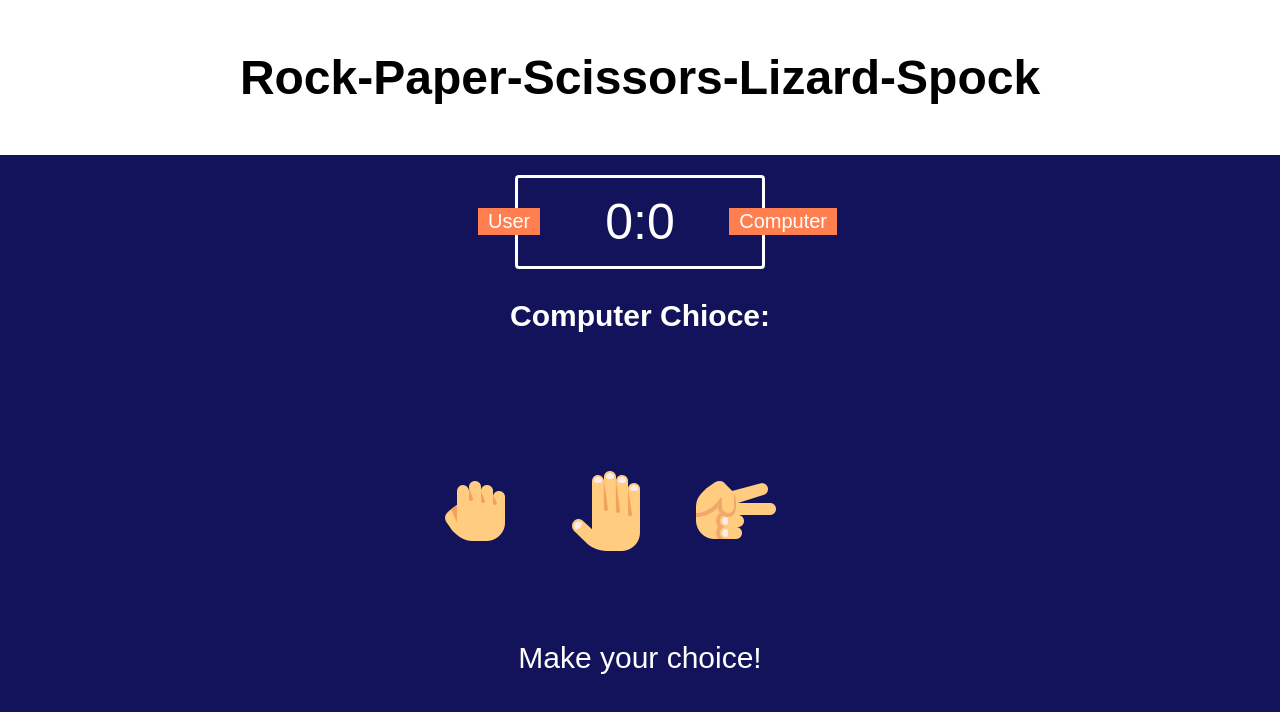
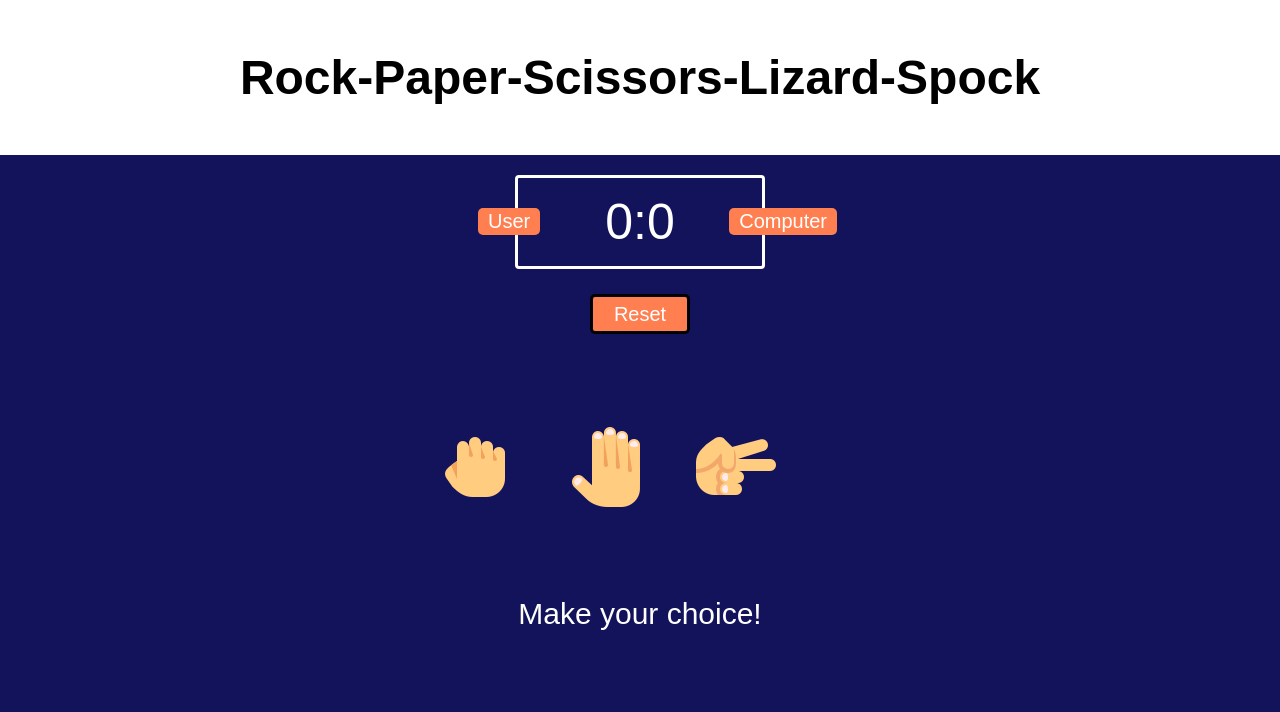
Before and after one commit to 830503/rock-paper-scissors-lizard-spock, a plain HTML site: page index.html in a window 1280 px wide. Drawn offline with Linux system fonts and the light colour scheme.

Commit message:
added all functions

```diff
--- a/index.html
+++ b/index.html
@@ -16,11 +16,12 @@
         <div id="computer-label" class="badge">Computer</div>
         <span id="user-score">0</span>:<span id="computer-score">0</span>
     </div>
+    <div class="reset-container">
+        <button id="reset" class="reset">Reset</button>
+    </div>
+
     <div class="result">
         <h1><span id="result">  </span></h1>
-    </div>
-    <div class="computer-choice">
-        <h3>Computer Chioce: <span id="computer-choice"></span></h3>
     </div>
     <div class="choices">
         <div class="choice" id="rock">
@@ -45,9 +46,6 @@
         </div>
     </div>
     <p>Make your choice!<span id="user-choice"></span></p>
-
-
-
     <script src="script.js"></script>
 </body>
 </html>
--- a/script.js
+++ b/script.js
@@ -4,10 +4,9 @@ const userScoreDisplay = document.getElementById("user-score");
 const computerScoreDisplay = document.getElementById("computer-score");
 const scoreBoard = document.querySelector(".score-board");
 
-const computerChoiceDisplay = document.getElementById("computer-choice");
-const userChoiceDisplay = document.getElementById("user-choice");
 const resultDispaly = document.getElementById("result");
 
+const reset = document.getElementById("reset");
 const rock = document.getElementById("rock");
 const paper = document.getElementById("paper");
 const scissors = document.getElementById("scissors");
@@ -15,10 +14,7 @@ const lizard = document.getElementById("lizard");
 const spock = document.getElementById("spock");
 const random = document.getElementById("random");
 
-/*let userChoice;
-let randomChoice;
-let computerChoice;
-let result;*/
+
 function getComputerChoice(){
     const choices = ["rock", "paper", "scissors", "lizard ", "spock"];
     const randomNumber = Math.floor(Math.random() * 5);
@@ -65,7 +61,7 @@ function game(userChoice){
         case "paperspock":
         case "spockrock":
         case "rockscissors":
-           win(userChoice, computerChoice);
+            win(userChoice, computerChoice);
             break;
         case "paperscissors":
         case "rockpaper":
@@ -103,7 +99,7 @@ function gameRandom(){
         case "paperspock":
         case "spockrock":
         case "rockscissors":
-           win(randomChoice, computerChoice);
+            win(randomChoice, computerChoice);
             break;
         case "paperscissors":
         case "rockpaper":
@@ -153,5 +149,11 @@ function main(){
          gameRandom("");
 
       })
+
+      reset.addEventListener("click", function(){
+        window.location.reload("Refresh");
+
+     })
+
 }
 main();
--- a/style.css
+++ b/style.css
@@ -37,6 +37,7 @@ header > h1 {
     background: coral;
     padding:2px 10px;
     font-size: 20px;
+    border-radius: 5px;
 }
 
 #user-label {
@@ -51,21 +52,36 @@ header > h1 {
     right: -75px;
 }
 
+.reset-container {
+    height:50px;
+    position: relative;
+}
+
+button {
+    width: 100px;
+    height: 40px;
+    margin: 0;
+    position: absolute;
+    top: 50%;
+    left: 50%;
+    transform: translate(-50%, -50%);
+    border: 3px solid black;
+    border-radius: 5px;
+    text-align: center;
+    background: coral;
+    color: white;
+    font-size: 20px;
+}
+
 .result > h1 {
+    margin-top: 50px;
     color: white;
     font-size: 50px;
     text-align: center;
 }
 
-.computer-choice > h3 {
-    color: white;
-    font-size: 30px;
-    text-align: center;
-    margin-top: 30px;
-}
-
 .choices {
-    margin-top: 100px;
+    margin-top: 50px;
     text-align: center;
 }
 
```
